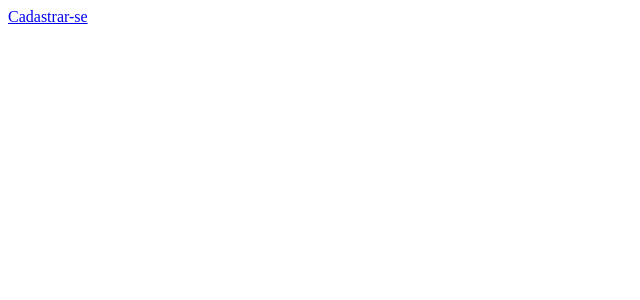
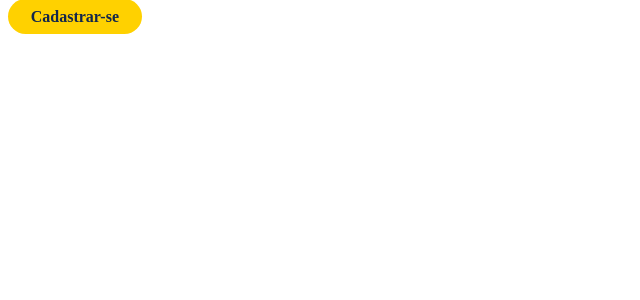
Before and after one commit to VolksWay/React, a React (Vite) app: page / in a window 1280 px wide. Shown: the top 300 px of the page, without its empty margins (0-640 px from the left). Built offline with nearby package versions, Linux system fonts and the light colour scheme.

Commit message:
BotaoCadastrar

```diff
--- a/src/components/BotaoCadastrar/index.tsx
+++ b/src/components/BotaoCadastrar/index.tsx
@@ -8,30 +8,11 @@ import "./style.css"
 import { Link } from "react-router-dom";
 
 
-function BotaoCadastrar (){
+function BotaoCadastrar() {
 
-    return(
-
-
-        <>
-
-        <main id="BotaoCadastrar">
-
-        {/* <div className="home_botao_cadastrar">
-                  <Link  to="/" className=" home_btn_cadastrar"  >Cadastrar-se</Link>
-                  </div> */}
-
-        <div id="btn_cadastrar">
-
+    return (
         <Link to="/" className="btn_cadastrar">Cadastrar-se</Link>
-
-        </div>
-
-        </main>
-
-        </>
-
-)
+    )
 
 }
 export default BotaoCadastrar;
--- a/src/components/BotaoCadastrar/style.css
+++ b/src/components/BotaoCadastrar/style.css
@@ -34,15 +34,17 @@
     margin-right: 40%;
     /*jogando os links para a direita*/
 }
-
-#BotaoCadastrar .botao_cadastre {
-    background-color: var(--cor-secundaria);
+ .btn_cadastrar {
+    background-color: #ffd100;
+    /* background-color: var(--cor-secundaria); */
     border-radius: 27px;
     font-family: var(--fonte-primaria);
     font-weight: 700;
     font-size: 1em;
     text-align: center;
-    color: var(--cor-primaria);
+    color: #12264b;
+    /* color: var(--cor-primaria); */
     padding: 0.7% 1.8%;
     min-width: 160px;
+    text-decoration: none;
 }
```
Also changed, not shown: src/components/CardsDescontos/index.tsx (added), src/components/CardsDescontos/style.css (added).
